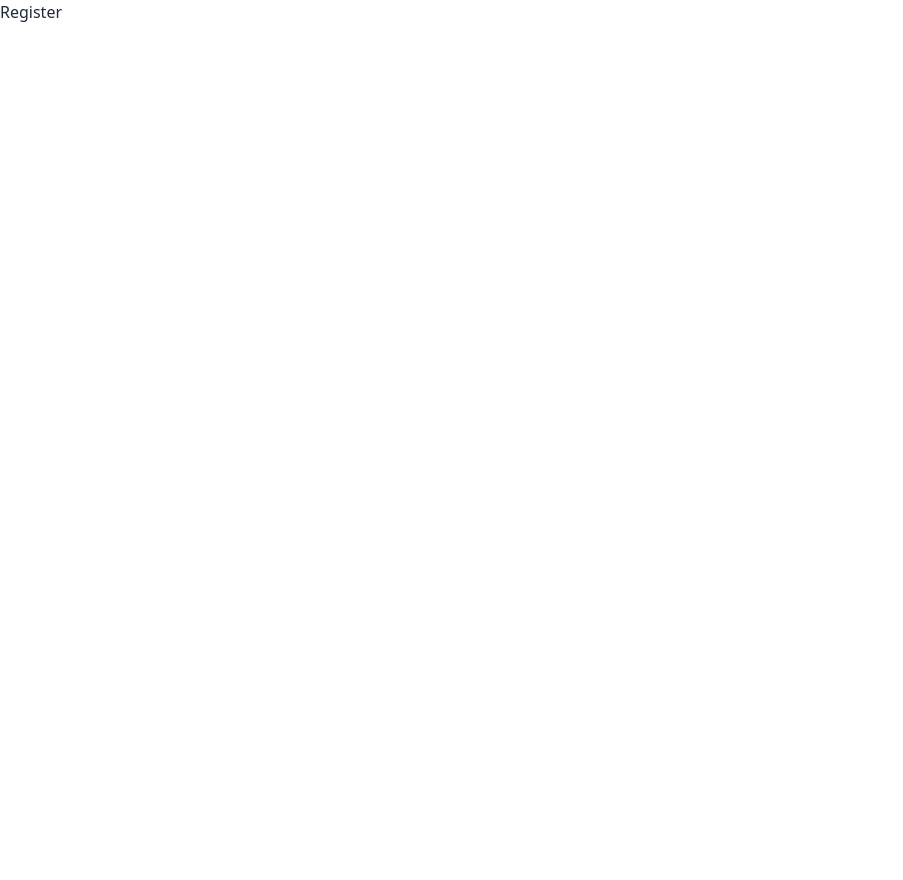
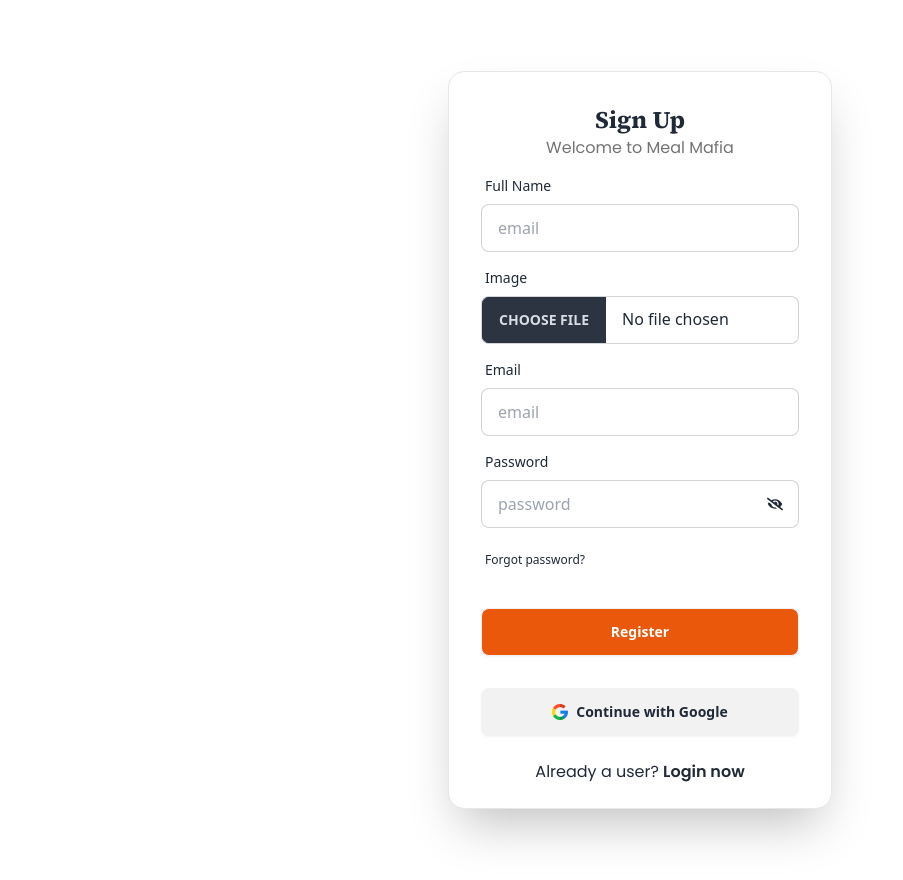
Before and after one commit to MASHRAFI47/meal-mafia-client, a React (Vite) app: page /register in a window 1280 px wide. Shown: the whole page, without its empty margins (0-903 px from the left). Before the commit the page ends 800 px from the top, so only its background shows below. Built offline with nearby package versions, Linux system fonts and the light colour scheme.

Commit message:
register page added

```diff
--- a/package.json
+++ b/package.json
@@ -14,6 +14,7 @@
     "react": "^18.3.1",
     "react-dom": "^18.3.1",
     "react-hook-form": "^7.53.0",
+    "react-icons": "^5.3.0",
     "react-router-dom": "^6.26.1"
   },
   "devDependencies": {
--- a/src/components/Header/Header.jsx
+++ b/src/components/Header/Header.jsx
@@ -3,11 +3,14 @@
 
 const Header = () => {
     const links = <>
-        <li><NavLink to={'/'}>Home</NavLink></li>
+        <li><NavLink to={'/'}><h3 className='font-semibold text-white'>Home</h3></NavLink></li>
+        <li><NavLink to={'/meals'}><h3 className='font-semibold text-white'>Meals</h3></NavLink></li>
+        <li><NavLink to={'/upcoming'}><h3 className='font-semibold text-white'>Upcoming</h3></NavLink></li>
+        <li><NavLink to={'/checkout'}><h3 className='font-semibold text-white'>Checkout</h3></NavLink></li>
     </>
 
     return (
-        <div className="bg-orange-600">
+        <div className="bg-[#17161C]">
             <div className="navbar container mx-auto">
                 <div className="navbar-start">
                     <div className="dropdown">
@@ -33,7 +36,7 @@
                     </div>
 
                     <Link to={'/'}>
-                        <img src={Logo} className='w-24' alt="" />
+                        <img src={Logo} className='w-20' alt="" />
                     </Link>
                 </div>
                 <div className="navbar-center hidden lg:flex">
@@ -42,7 +45,7 @@
                     </ul>
                 </div>
                 <div className="navbar-end">
-                    <a className="btn">Button</a>
+                    <Link className='btn bg-green-500 hover:bg-green-400 border-none text-white' to={'/login'}>Sign In</Link>
                 </div>
             </div>
         </div>
--- a/src/index.css
+++ b/src/index.css
@@ -15,3 +15,8 @@
 h6 {
     font-family: "Source Serif 4", system-ui;
 }
+
+a.active {
+    background-color: #23B74A !important;
+    color: #FFF !important;
+}
--- a/src/pages/Login/Login.jsx
+++ b/src/pages/Login/Login.jsx
@@ -1,5 +1,6 @@
 import { useForm } from "react-hook-form"
 import { Link } from "react-router-dom"
+import googleLogo from "../../assets/images/googleLogo.png"
 
 const Login = () => {
     const {
@@ -42,7 +43,7 @@
                     </div>
                 </form>
 
-                <p className="text-center mb-6">New User? <Link className="hover:text-orange-400 transition duration-300">Register now</Link></p>
+                <p className="text-center mb-6">New User? <Link to={'/register'} className="hover:text-orange-400 transition duration-300"><span className="font-semibold">Register now</span></Link></p>
             </div>
         </div>
     )
--- a/src/pages/Register/Register.jsx
+++ b/src/pages/Register/Register.jsx
@@ -1,7 +1,82 @@
+import { useForm } from "react-hook-form"
+import { Link } from "react-router-dom"
+//images
+import googleLogo from "../../assets/images/googleLogo.png"
+//icons
+import { FaEye } from "react-icons/fa";
+import { FaEyeSlash } from "react-icons/fa";
+import { useState } from "react";
+
 
 const Register = () => {
+    const [showPass, setShowPass] = useState(false)
+    const {
+        register,
+        handleSubmit,
+        formState: { errors },
+    } = useForm()
+
+    const onSubmit = (data) => {
+        console.log(data)
+    }
     return (
-        <div>Register</div>
+        <div>
+            <div className="min-h-screen flex justify-center items-center my-10">
+                <div className="card bg-base-100 w-full max-w-sm shrink-0 border shadow-2xl">
+                    <form className="card-body" onSubmit={handleSubmit(onSubmit)}>
+                        <div className="text-center">
+                            <h1 className="text-2xl font-bold">Sign Up</h1>
+                            <p className="text-neutral-500">Welcome to Meal Mafia</p>
+                        </div>
+                        <div className="form-control">
+                            <label className="label">
+                                <span className="label-text">Full Name</span>
+                            </label>
+                            <input type="email" placeholder="email" className="input input-bordered" {...register("fullName", { required: true })} />
+                            {errors.fullName && <span className="text-red-600">This field is required</span>}
+                        </div>
+                        <div className="form-control">
+                            <label className="label">
+                                <span className="label-text">Image</span>
+                            </label>
+                            <input type="file" className="file-input file-input-bordered w-full max-w-xs" {...register("image", { required: true })} />
+                            {errors.image && <span className="text-red-600">This field is required</span>}
+                        </div>
+                        <div className="form-control">
+                            <label className="label">
+                                <span className="label-text">Email</span>
+                            </label>
+                            <input type="email" placeholder="email" className="input input-bordered" {...register("email", { required: true })} />
+                            {errors.email && <span className="text-red-600">This field is required</span>}
+                        </div>
+                        <div className="form-control">
+                            <label className="label">
+                                <span className="label-text">Password</span>
+                            </label>
+                            <input type={showPass ? "text" : "password"} placeholder="password" className="input input-bordered" {...register("password", { required: true })} />
+                            <span className="mt-0 mr-0 mb-0 ml-auto relative right-4 bottom-8" onClick={() => setShowPass(!showPass)}>
+                                {
+                                    showPass ? <FaEye /> : <FaEyeSlash />
+                                }
+                            </span>
+                            {errors.password && <span className="text-red-600">This field is required</span>}
+                            <label className="label">
+                                <a href="#" className="label-text-alt link link-hover">Forgot password?</a>
+                            </label>
+                        </div>
+                        <div className="form-control mt-6">
+                            <button className="btn bg-orange-600 text-white hover:bg-orange-500">Register</button>
+                        </div>
+                    </form>
+
+                    <div className="form-control mx-8 mb-6">
+                        <button className="btn flex items-center"> <img src={googleLogo} className="w-4" alt="" /> Continue with Google</button>
+                    </div>
+
+                    <p className="text-center mb-6">Already a user? <Link to={'/register'} className="hover:text-orange-400 transition duration-300"><span className="font-semibold">Login now</span></Link></p>
+                </div>
+            </div>
+        </div>
     )
 }
 
```
Also changed, not shown: src/assets/images/googleLogo.png (added), 1 other file (tests, documents, lock files or other folders).
